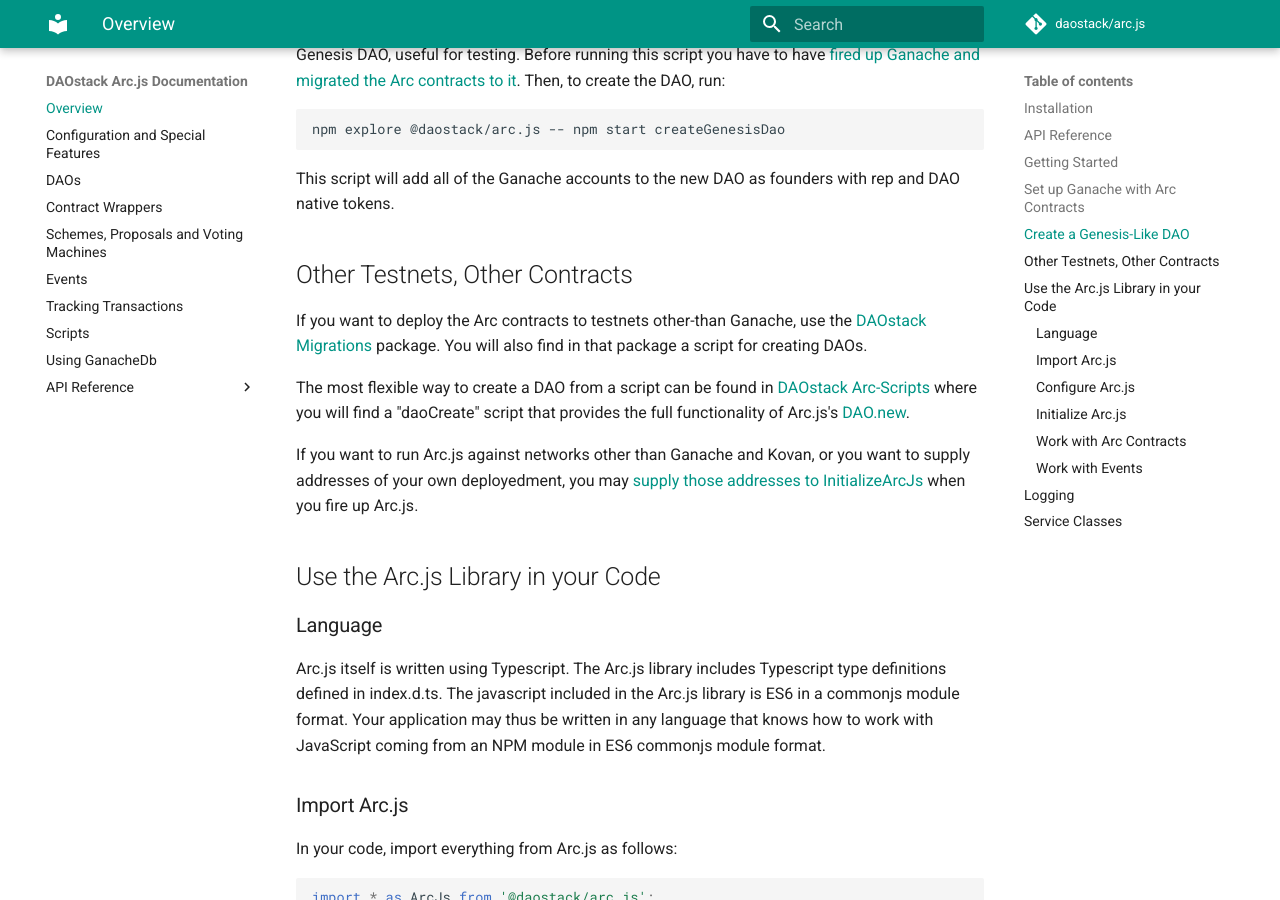
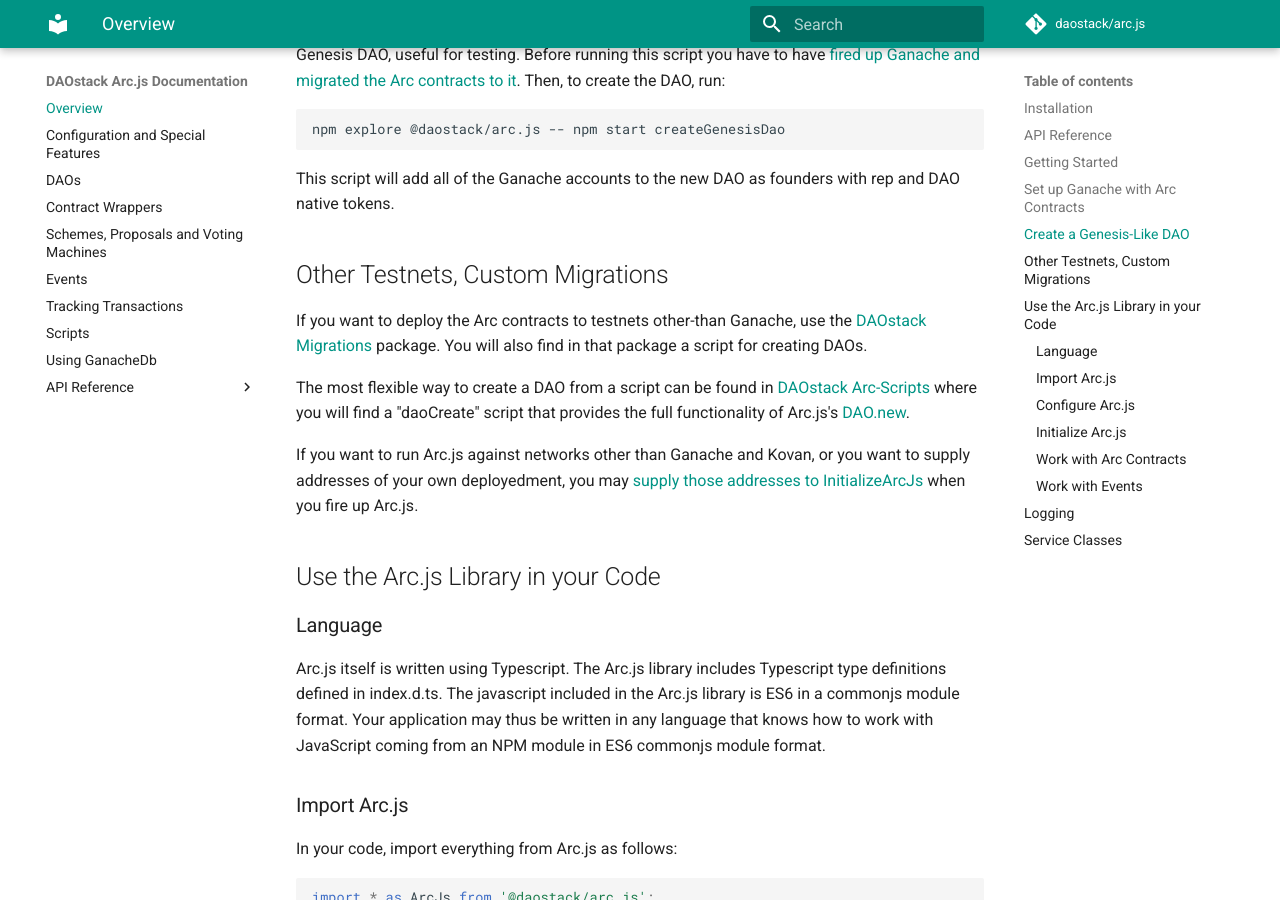
Before and after one commit to daostack/arc.js_legacy, an MkDocs documentation site: the page built from docs/index.md, in a window 1280 px wide and 900 px high, scrolled down 2227 px. Built offline with MkDocs 1.6.1 and Material for MkDocs 9.7.7, drawn with Linux system fonts in a browser that asks for light colours; comment, search, counter and statistics services are not loaded.

Commit message:
doc tweak

```diff
--- a/docs/index.md
+++ b/docs/index.md
@@ -79,7 +79,7 @@ npm explore @daostack/arc.js -- npm start createGenesisDao
 
 This script will add all of the Ganache accounts to the new DAO as founders with rep and DAO native tokens.
 
-## Other Testnets, Other Contracts
+## Other Testnets, Custom Migrations
 If you want to deploy the Arc contracts to testnets other-than Ganache, use the [DAOstack Migrations](https://github.com/daostack/migration) package.  You will also find in that package a script for creating DAOs.
 
 The most flexible way to create a DAO from a script can be found in [DAOstack Arc-Scripts](https://github.com/daostack/arc.js-scripts) where you will find a "daoCreate" script that provides the full functionality of Arc.js's [DAO.new](/arc.js/api/classes/DAO#new).
```
